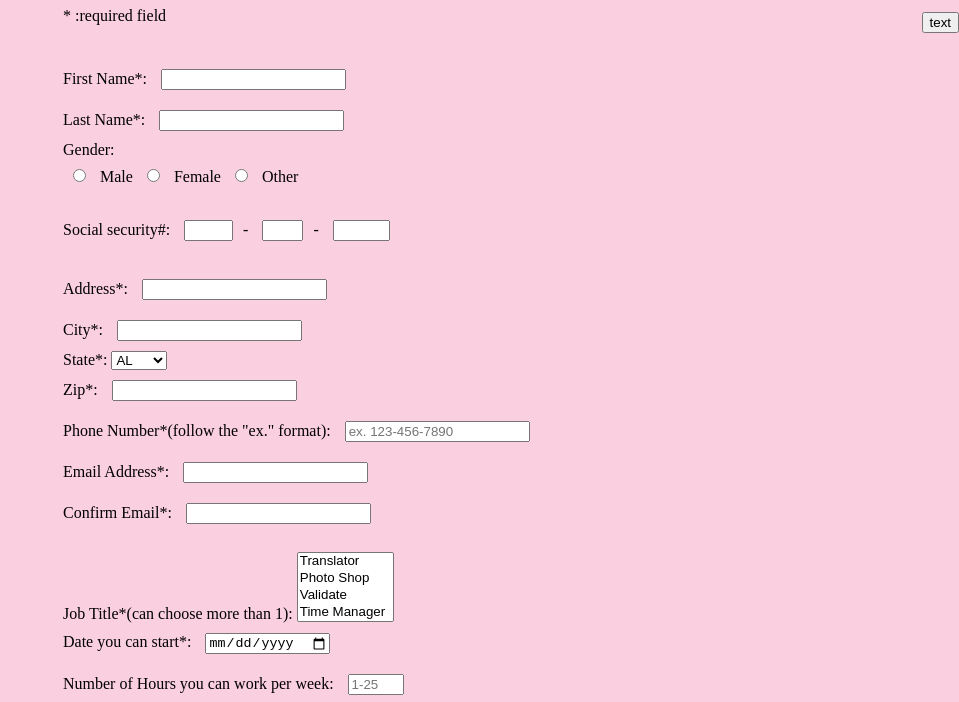
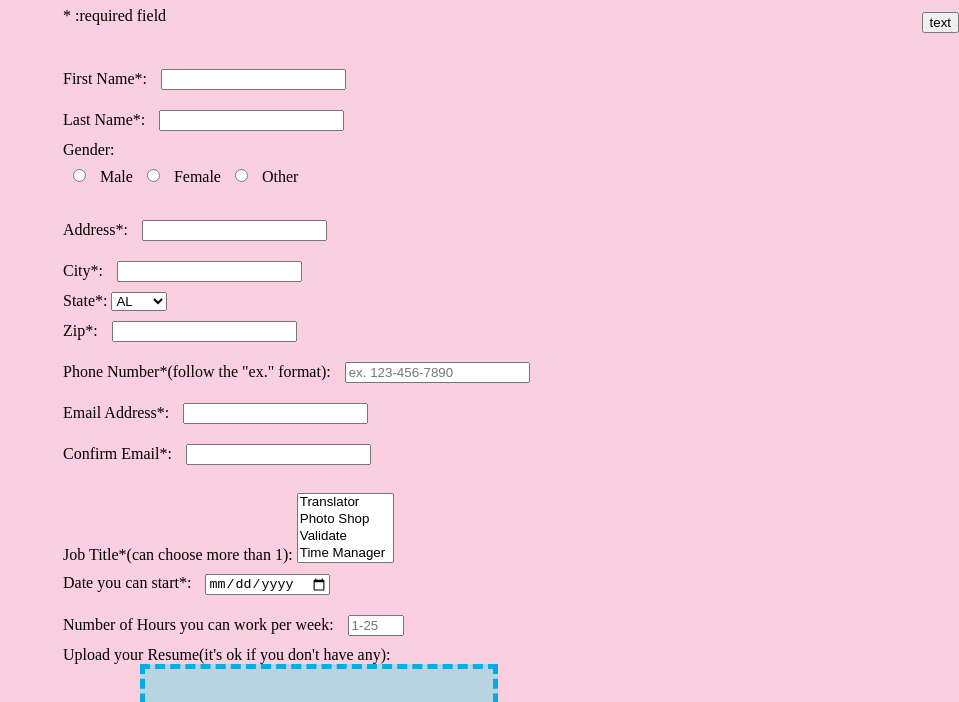
Before and after one commit to liuweiming321/CISC.4800, a plain HTML site: page project1/child_page/resume_form.html in a window 1280 px wide. Shown: the part 74-776 px from the top of the page, without its empty margins (321-1280 px from the left). Drawn offline with Linux system fonts and the light colour scheme.

Commit message:
delete some parts on the form

```diff
--- a/project1/child_page/resume_form.html
+++ b/project1/child_page/resume_form.html
@@ -39,15 +39,6 @@
 			<input type="radio" value="male"> Male
 			<input type="radio" value="female"> Female
 			<input type="radio" value="other"> Other
-		</div>
-		<br>
-		<div>
-			<label for="ssn_first">Social security#:</label>
-			<input type="password" id="ssn_first" size="3" maxlength="3"
-				   onkeyup="autoTab('ssn_first', '3', 'ssn_next')"/>-
-			<input type="password" id="ssn_next" size="2" maxlength="2"
-				   onkeyup="autoTab('ssn_next', '2', 'ssn_last')"/>-
-			<input type="password" id="ssn_last" size="4" maxlength="4"/>
 		</div>
 		<br>
 		<label for="address">Address*:</label>
```
